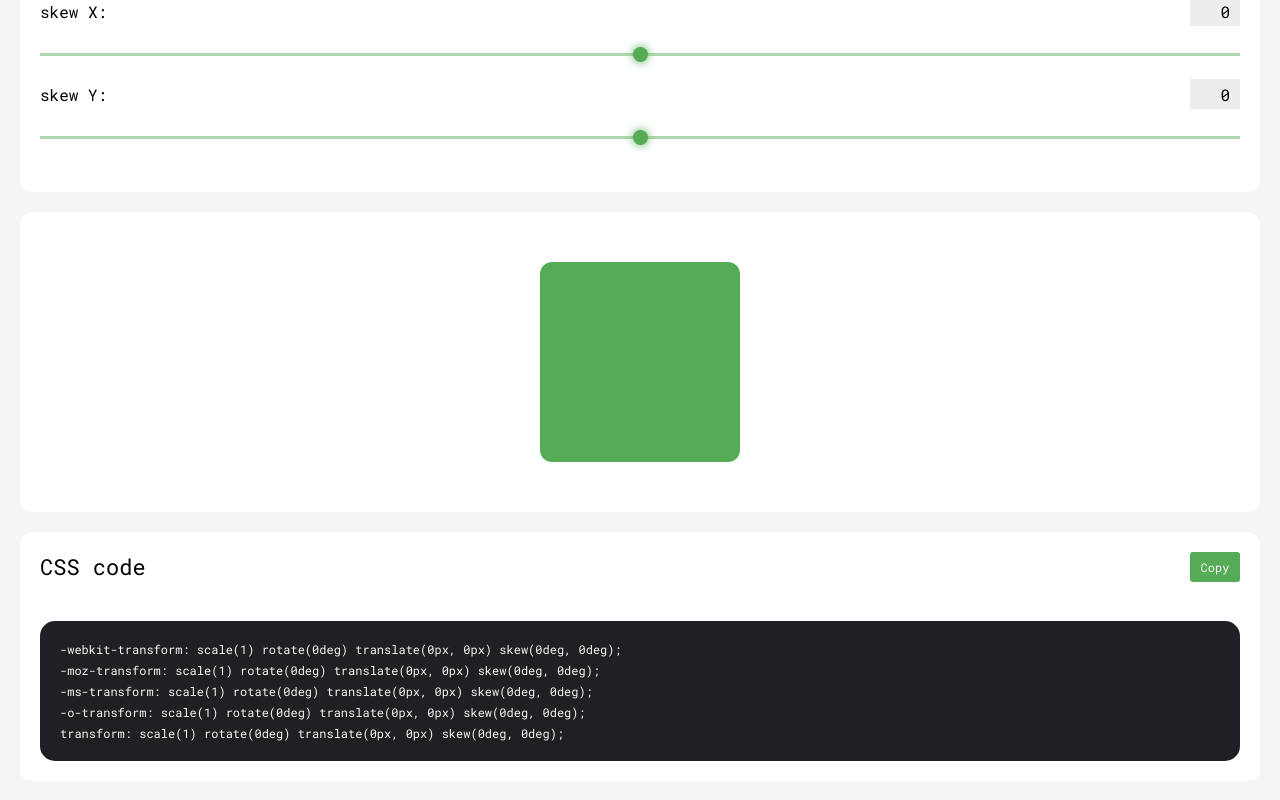
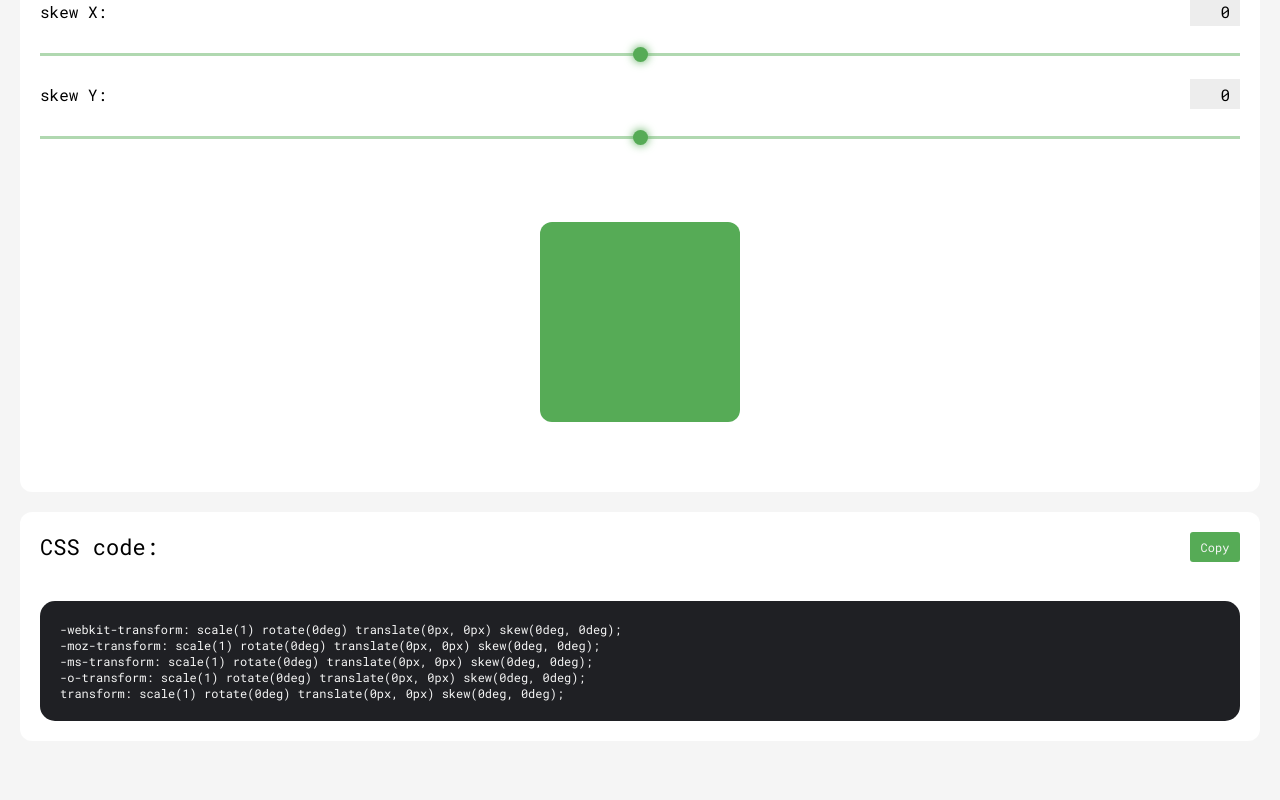
Before and after one commit to Sadi2002/css-generator, a Vue app: page / in a window 1280 px wide. Shown: the part 632-1432 px from the top of the page. After the commit the page ends 1393 px from the top, so only its background shows below. Built offline with nearby package versions, Linux system fonts and the light colour scheme.

Commit message:
added new line

```diff
--- a/public/index.html
+++ b/public/index.html
@@ -12,6 +12,10 @@
       href="https://fonts.googleapis.com/css2?family=Roboto+Mono:wght@400;500;600;700&display=swap"
       rel="stylesheet"
     />
+    <script
+      src="https://kit.fontawesome.com/f840a980ae.js"
+      crossorigin="anonymous"
+    ></script>
   </head>
   <body>
     <noscript> </noscript>
--- a/src/assets/global.css
+++ b/src/assets/global.css
@@ -94,6 +94,11 @@ body {
   overflow: hidden;
 }
 
+.code-content {
+  width: 100%;
+  overflow-x: scroll;
+}
+
 .square {
   width: 200px;
   height: 200px;
@@ -117,6 +122,8 @@ body {
   font-size: 12px;
   font-weight: 400;
   color: #f5f5f5;
+  position: relative;
+  cursor: pointer;
 }
 
 .code {
@@ -127,7 +134,6 @@ body {
   border-radius: 15px;
   display: flex;
   align-items: center;
-  overflow-x: scroll;
   flex-direction: column;
   padding: 20px;
   gap: 5px;
@@ -138,3 +144,14 @@ body {
   width: 100%;
   font-size: 12px;
 }
+
+.transform-container .copy-code .copy {
+  margin-bottom: 0;
+}
+
+.copy-check {
+  position: absolute;
+  top: 50%;
+  left: 50%;
+  transform: translate(-50%, -50%);
+}
--- a/src/views/Transform.vue
+++ b/src/views/Transform.vue
@@ -1,6 +1,7 @@
 <template>
   <Navbar :transformTitle="title" />
   <div class="transform-container">
+    <div class="transform-row">
       <div class="transform-settings">
         <h2 class="settings-title">CSS transform</h2>
         <div class="generator-inputs">
@@ -56,37 +57,47 @@
           class="square"
         ></div>
       </div>
+    </div>
     <div class="transform-code">
       <div class="code-box">
-        <div class="code-title">CSS code</div>
-        <div class="copy-code">Copy</div>
+        <div class="code-title">CSS code:</div>
+        <div class="copy-code">
+          <div v-if="isChecking" @click="copyCode" class="copy">Copy</div>
+          <div v-else class="copy-check"><i class="fas fa-check"></i></div>
+        </div>
       </div>
       <div class="code">
+        <div ref="codeContent" class="code-content" id="codeContent">
           <p>
             -webkit-transform: scale({{ scale }}) rotate({{ rotate }}deg)
-          translate({{ translateX }}px, {{ translateY }}px) skew({{ skewX }}deg,
-          {{ skewY }}deg);
+            translate({{ translateX }}px, {{ translateY }}px) skew({{
+              skewX
+            }}deg, {{ skewY }}deg);
           </p>
           <p>
             -moz-transform: scale({{ scale }}) rotate({{ rotate }}deg)
-          translate({{ translateX }}px, {{ translateY }}px) skew({{ skewX }}deg,
-          {{ skewY }}deg);
+            translate({{ translateX }}px, {{ translateY }}px) skew({{
+              skewX
+            }}deg, {{ skewY }}deg);
           </p>
           <p>
-          -ms-transform: scale({{ scale }}) rotate({{ rotate }}deg) translate({{
-            translateX
-          }}px, {{ translateY }}px) skew({{ skewX }}deg, {{ skewY }}deg);
+            -ms-transform: scale({{ scale }}) rotate({{ rotate }}deg)
+            translate({{ translateX }}px, {{ translateY }}px) skew({{
+              skewX
+            }}deg, {{ skewY }}deg);
           </p>
           <p>
-          -o-transform: scale({{ scale }}) rotate({{ rotate }}deg) translate({{
-            translateX
-          }}px, {{ translateY }}px) skew({{ skewX }}deg, {{ skewY }}deg);
+            -o-transform: scale({{ scale }}) rotate({{ rotate }}deg)
+            translate({{ translateX }}px, {{ translateY }}px) skew({{
+              skewX
+            }}deg, {{ skewY }}deg);
           </p>
           <p>
             transform: scale({{ scale }}) rotate({{ rotate }}deg) translate({{
               translateX
             }}px, {{ translateY }}px) skew({{ skewX }}deg, {{ skewY }}deg);
           </p>
+        </div>
       </div>
     </div>
   </div>
@@ -106,6 +117,19 @@ export default {
     const translateY = ref(0);
     const skewX = ref(0);
     const skewY = ref(0);
+    const isChecking = ref(true);
+
+    const copyCode = () => {
+      const codeContent = document.getElementById("codeContent"); // ID diva z treścią
+      const range = document.createRange();
+      range.selectNode(codeContent);
+      const selection = window.getSelection();
+      selection.removeAllRanges();
+      selection.addRange(range);
+      document.execCommand("copy");
+      selection.removeAllRanges();
+      isChecking.value = false;
+    };
 
     return {
       title,
@@ -115,6 +139,8 @@ export default {
       translateY,
       skewX,
       skewY,
+      copyCode,
+      isChecking,
     };
   },
 };
```
Lines whose indentation alone changed are shown as unchanged.
